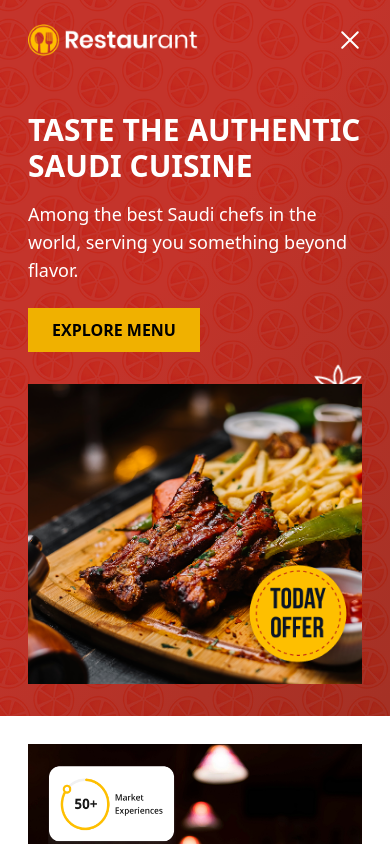
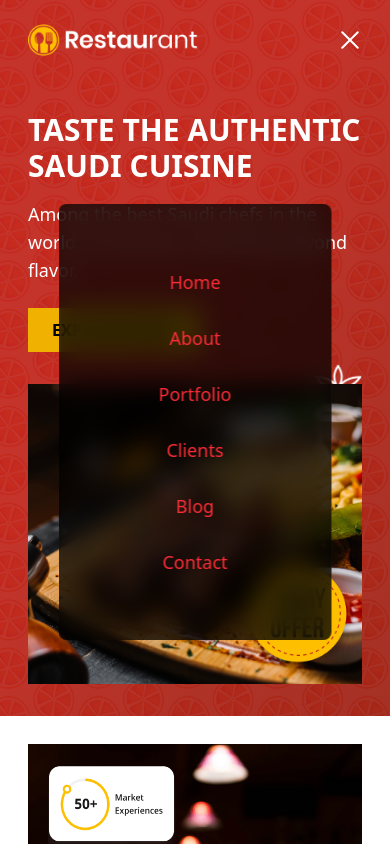
Before and after one commit to AIsTushar/restaurant-landing-page, a Next.js app: page / in a window 390 px wide. Both pictures are taken after a click on the button 350 px from the left and 40 px from the top of the page. Shown: the top 844 px of the page. Built offline with nearby package versions, Linux system fonts and the light colour scheme.

Commit message:
Add MobileLinks component and update Header to include mobile navigation

```diff
--- a/src/components/Footer/Footer.js
+++ b/src/components/Footer/Footer.js
@@ -58,7 +58,7 @@ function Footer() {
               <Facebook className="h-5 w-5" />
             </div>
           </div>
-          <p className="text-lg text-white">© 2023 All Rights Reserved</p>
+          <p className="text-lg text-white">© 2025 All Rights Reserved</p>
         </div>
       </div>
     </div>
--- a/src/components/Header/Header.js
+++ b/src/components/Header/Header.js
@@ -3,6 +3,7 @@
 import { useState } from "react";
 import Links from "./Links";
 import Logo from "./Logo";
+import MobileLinks from "./MobileLinks";
 
 function Header() {
   const [isOpen, setIsOpen] = useState(false);
@@ -40,6 +41,12 @@ function Header() {
           className={`absolute h-0.5 w-6 rounded bg-white transition-all duration-300 ${isOpen ? "-rotate-45" : "translate-y-2"}`}
         />
       </button>
+
+      {isOpen ? (
+        <div className="fixed top-1/2 left-1/2 z-30 flex min-w-[70vw] -translate-x-[50%] -translate-y-[50%] items-center justify-center rounded-lg bg-black/75 py-16 backdrop-blur-md">
+          <MobileLinks />
+        </div>
+      ) : null}
     </div>
   );
 }
--- /dev/null
+++ b/src/components/Header/MobileLinks.js
@@ -0,0 +1,28 @@
+import Link from "next/link";
+
+function MobileLinks() {
+  return (
+    <nav className="flex flex-col items-center justify-center gap-7 text-lg text-red-500">
+      <Link href="#" className="">
+        Home
+      </Link>
+      <Link href="#" className="">
+        About
+      </Link>
+      <Link href="#" className="">
+        Portfolio
+      </Link>
+      <Link href="#" className="">
+        Clients
+      </Link>
+      <Link href="#" className="">
+        Blog
+      </Link>
+      <Link href="#" className="">
+        Contact
+      </Link>
+    </nav>
+  );
+}
+
+export default MobileLinks;
```
